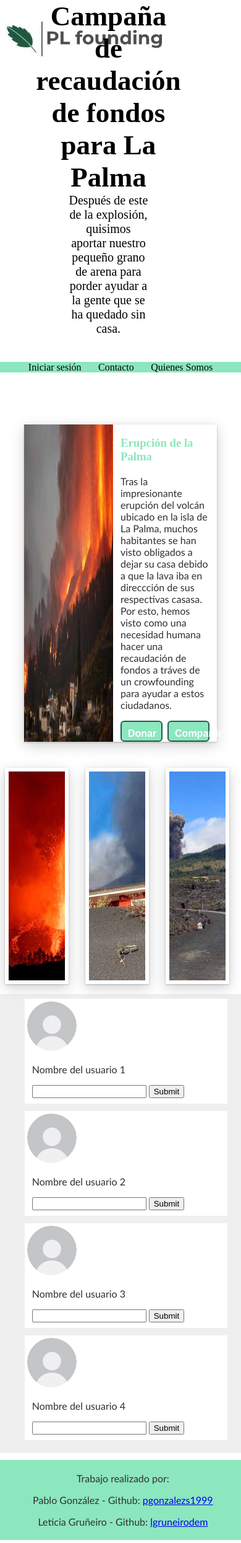
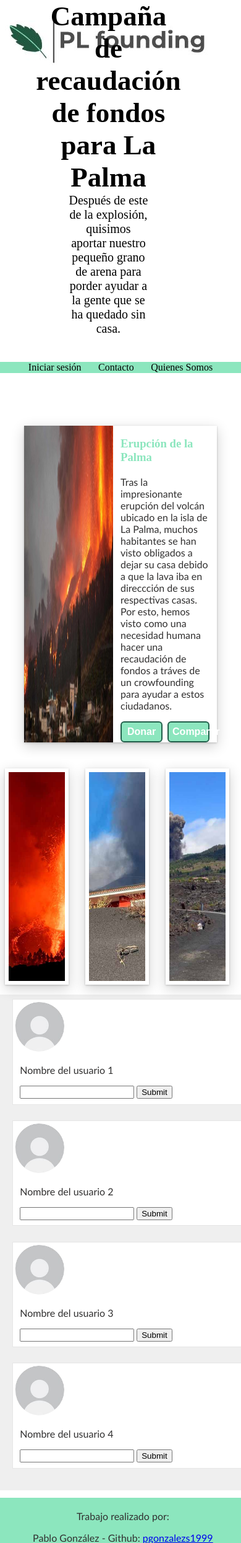
Before and after one commit to pgonzalezs1999/Web_de_crowdfunding, a PHP site: page /crowd1.html in a window 390 px wide; the page is wider, and only the part inside the window is pictured. Shown: the top 2490 px of that part at 62% size. Run offline with PHP 8.4, Linux system fonts and the light colour scheme.

Commit message:
cambios en los margenes para hacer el diseño responsive

```diff
--- a/crowdfunding_lp/crowd1.html
+++ b/crowdfunding_lp/crowd1.html
@@ -4,13 +4,13 @@
     <meta charset="utf-8">
     <title> Campaña de recaudación para La Palma</title>
     <meta name="viewport" content="width=device-width, initial-scale=1.0">
-    <link rel="stylesheet" href="css/style_crowd1.css">
+    <link rel="stylesheet"  href="css/style_crowd1.css">
 </head>
 <body>
     <header>
         <div class="container-head">
             <div class="logo">
-                <a href="index.html"><img src="images/pl_founding.JPG" alt="logo"></a>
+                <a href="index.html"><img src="images/crow3.JPG" alt="logo"></a>
             </div>
             <div class="texto_header">
                 <h1> Campaña de recaudación de fondos para La Palma </h1>
@@ -37,7 +37,7 @@
 
             <h3>Erupción de la Palma</h3>
 
-            <p> Tras la impresionante erupción del volcán ubicado en la isla de La Palma, muchos habitantes se han visto obligados a dejar su casa debido a que la lava iba en direccción de sus respectivas casasa.
+            <p> Tras la impresionante erupción del volcán ubicado en la isla de La Palma, muchos habitantes se han visto obligados a dejar su casa debido a que la lava iba en direccción de sus respectivas casas.
                 Por esto, hemos visto como una necesidad humana hacer una recaudación de fondos a tráves de un crowfounding para ayudar a estos ciudadanos.
             </p>
 
--- a/crowdfunding_lp/css/style_crowd1.css
+++ b/crowdfunding_lp/css/style_crowd1.css
@@ -21,7 +21,9 @@ header{
 }
 .logo{
     flex:2;
-    width: 10%;
+    width: 2%;
+    padding-top: 2vh;
+    margin: left 10vw; ;
     align-self: flex-start;
 
 }
@@ -39,7 +41,6 @@ header{
 {
     background-color: var(--nuestroColor);
     text-align: center;
-    height: 2vh;
 }
 
 .navPrincipal ul
@@ -104,7 +105,7 @@ header{
     text-decoration: none;
     width: 5vw;
     height: 4vh;
-    padding: 10px;
+    padding-bottom: 0,5vh;
     font-weight: 600;
     font-size: 16px;
     color:white;
@@ -172,15 +173,11 @@ footer{
 }
 
 .comentario{
-    width: 80%;
-    height: 20vh;
-    margin-left:5vw;
-    background-color: white;
+    border: #e6e6e6;
     border-style: solid;
-    border-color: #efefef;
     border-width: 1px;
     background-color: white;
-    margin-bottom: 10px;
+    margin-bottom: 3vh;
 
 }
 
@@ -198,6 +195,7 @@ footer{
 
 .texto_comentario{
     padding-left: 3vw;
+    padding-bottom: 1vh;
     flex:8;
 }
 
```
Also changed, not shown: crowdfunding_lp/images/crow3.JPG (added).
